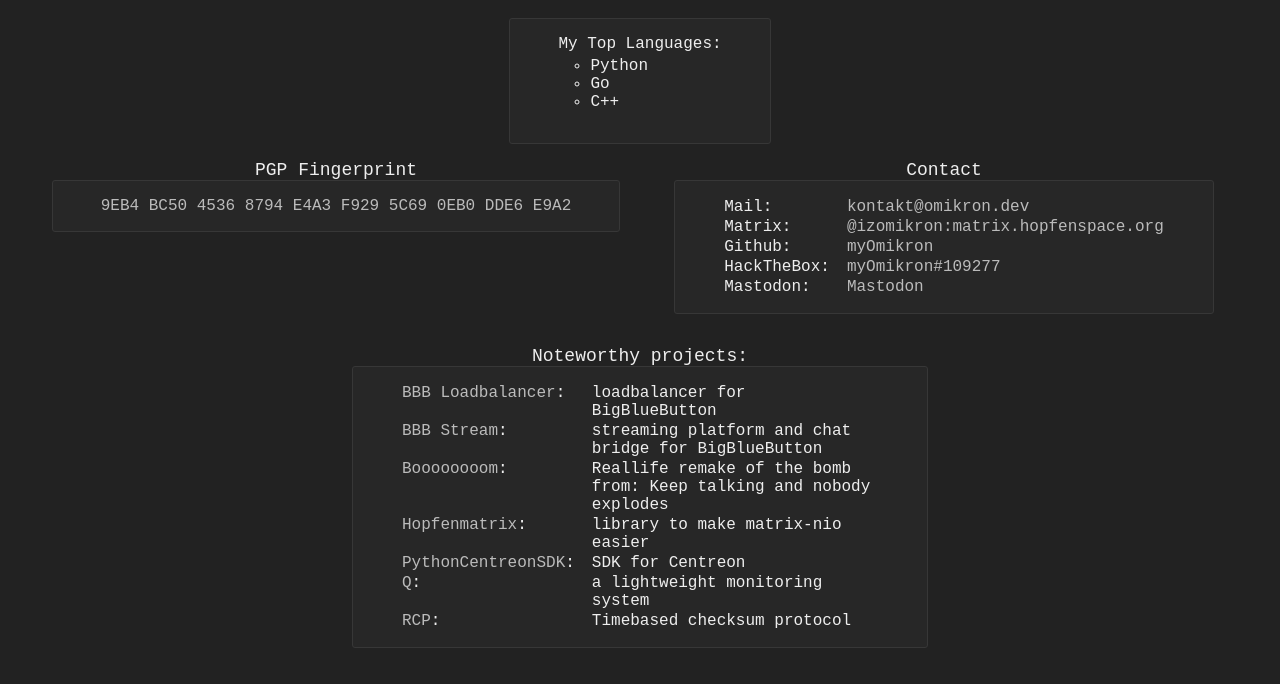
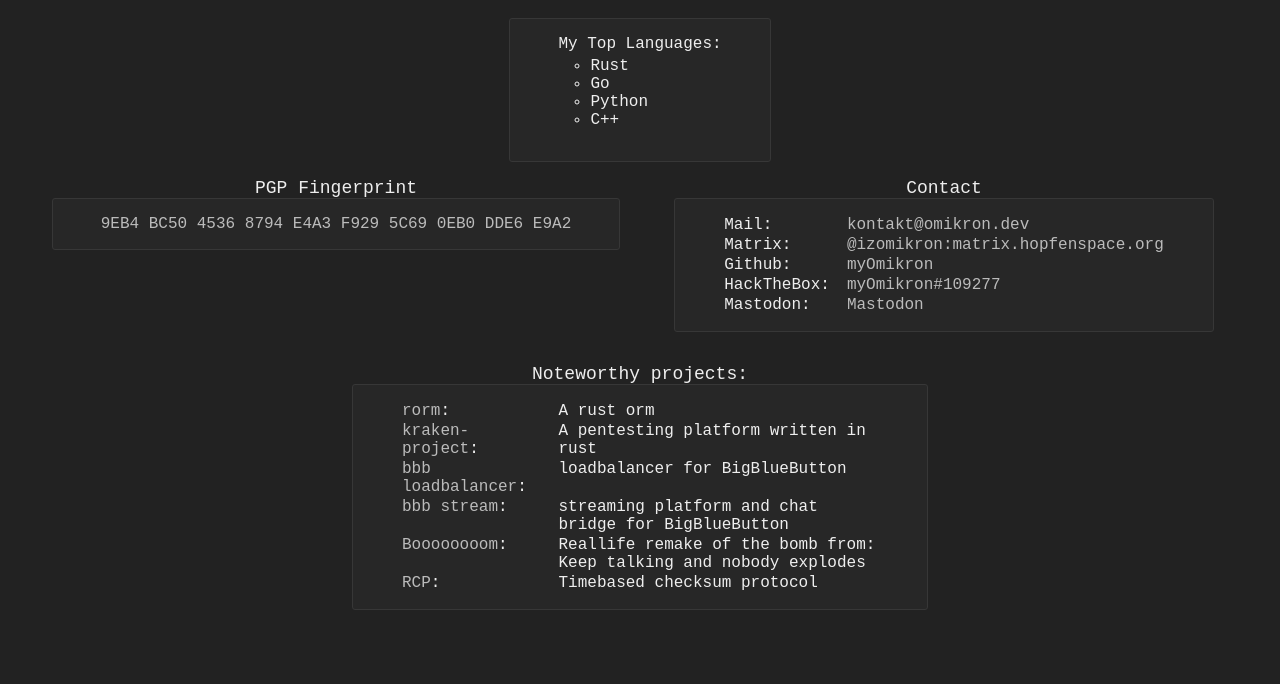
Before and after one commit to myOmikron/website, a plain HTML site: page index.html in a window 1280 px wide. Shown: the part 80-764 px from the top of the page. Drawn offline with Linux system fonts and the light colour scheme.

Commit message:
Updated website

```diff
--- a/index.html
+++ b/index.html
@@ -15,8 +15,9 @@
 
             My Top Languages:
             <ul class="ul">
+                <li>Rust</li>
+                <li>Go</li>
                 <li>Python</li>
-                <li>Go</li>
                 <li>C++</li>
             </ul>
         </div>
@@ -80,28 +81,24 @@
             <div class="box">
                 <table>
                     <tr>
-                        <td><a class="a" target="_blank" href="https://github.com/myOmikron/bbb-loadbalancer">BBB Loadbalancer</a>:</td>
+                        <td><a class="a" target="_blank" href="https://github.com/rorm-orm/rorm">rorm</a>:</td>
+                        <td>A rust orm</td>
+                    </tr>
+                    <tr>
+                        <td><a class="a" target="_blank" href="https://github.com/myOmikron/kraken-project">kraken-project</a>:</td>
+                        <td>A pentesting platform written in rust</td>
+                    </tr>
+                    <tr>
+                        <td><a class="a" target="_blank" href="https://github.com/myOmikron/bbb-loadbalancer">bbb loadbalancer</a>:</td>
                         <td>loadbalancer for BigBlueButton</td>
                     </tr>
                     <tr>
-                        <td><a class="a" target="_blank" href="https://github.com/myOmikron/bbb-stream">BBB Stream</a>:</td>
+                        <td><a class="a" target="_blank" href="https://github.com/myOmikron/bbb-stream">bbb stream</a>:</td>
                         <td>streaming platform and chat bridge for BigBlueButton</td>
                     </tr>
                     <tr>
                         <td><a class="a" target="_blank" href="https://github.com/hopfenspace/Boooooooom">Boooooooom</a>:</td>
                         <td>Reallife remake of the bomb from: Keep talking and nobody explodes</td>
-                    </tr>
-                    <tr>
-                        <td><a class="a" target="_blank" href="https://github.com/hopfenspace/hopfenmatrix">Hopfenmatrix</a>:</td>
-                        <td>library to make matrix-nio easier</td>
-                    </tr>
-                    <tr>
-                        <td><a class="a" target="_blank" href="https://github.com/myOmikron/PythonCentreonSDK">PythonCentreonSDK</a>:</td>
-                        <td>SDK for Centreon</td>
-                    </tr>
-                    <tr>
-                        <td><a class="a" target="_blank" href="https://github.com/myOmikron/Q">Q</a>:</td>
-                        <td>a lightweight monitoring system</td>
                     </tr>
                     <tr>
                         <td><a class="a" target="_blank" href="https://github.com/myOmikron/rcp">RCP</a>:</td>
```
